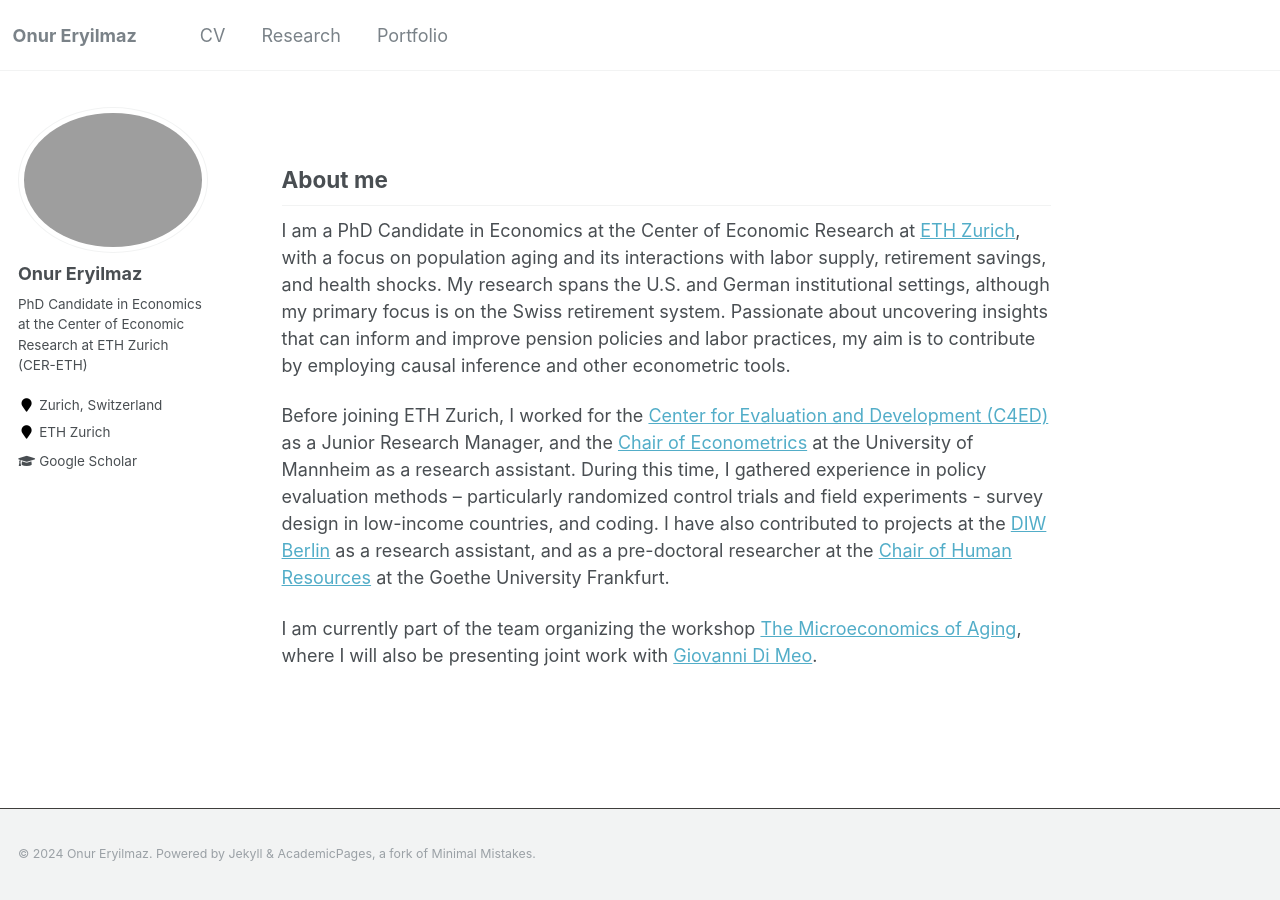
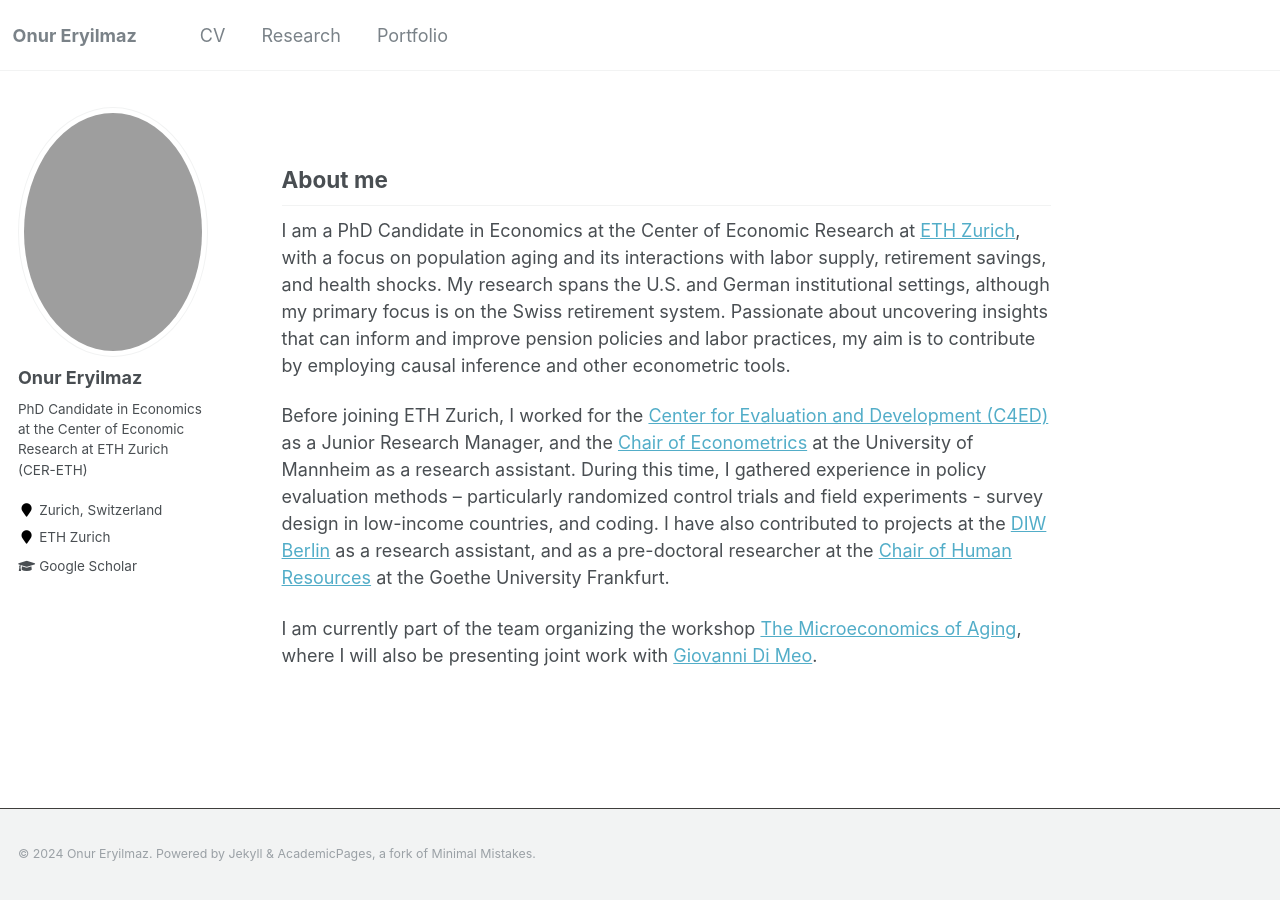
Before and after one commit to oeryilmaz/oeryilmaz.github.io, a Jekyll site: the page built from _pages/about.md, in a window 1280 px wide. Built offline with Jekyll 4.4.1, drawn with Linux system fonts in a browser that asks for light colours.

Commit message:
Update _custom.scss

```diff
--- a/_sass/_custom.scss
+++ b/_sass/_custom.scss
@@ -3,6 +3,14 @@ li ul li,
 li ol li {
     margin-top: 0;
     margin-bottom: 0;
+}
+
+/* Styles for desktop or larger screens */
+.author__avatar {
+  width: 200px; /* Larger width for desktop */
+  height: 250px; /* Larger height for desktop */
+  border-radius: 50%;
+  object-fit: cover;
 }
 
 @media only screen and (max-width: 600px) {
```
